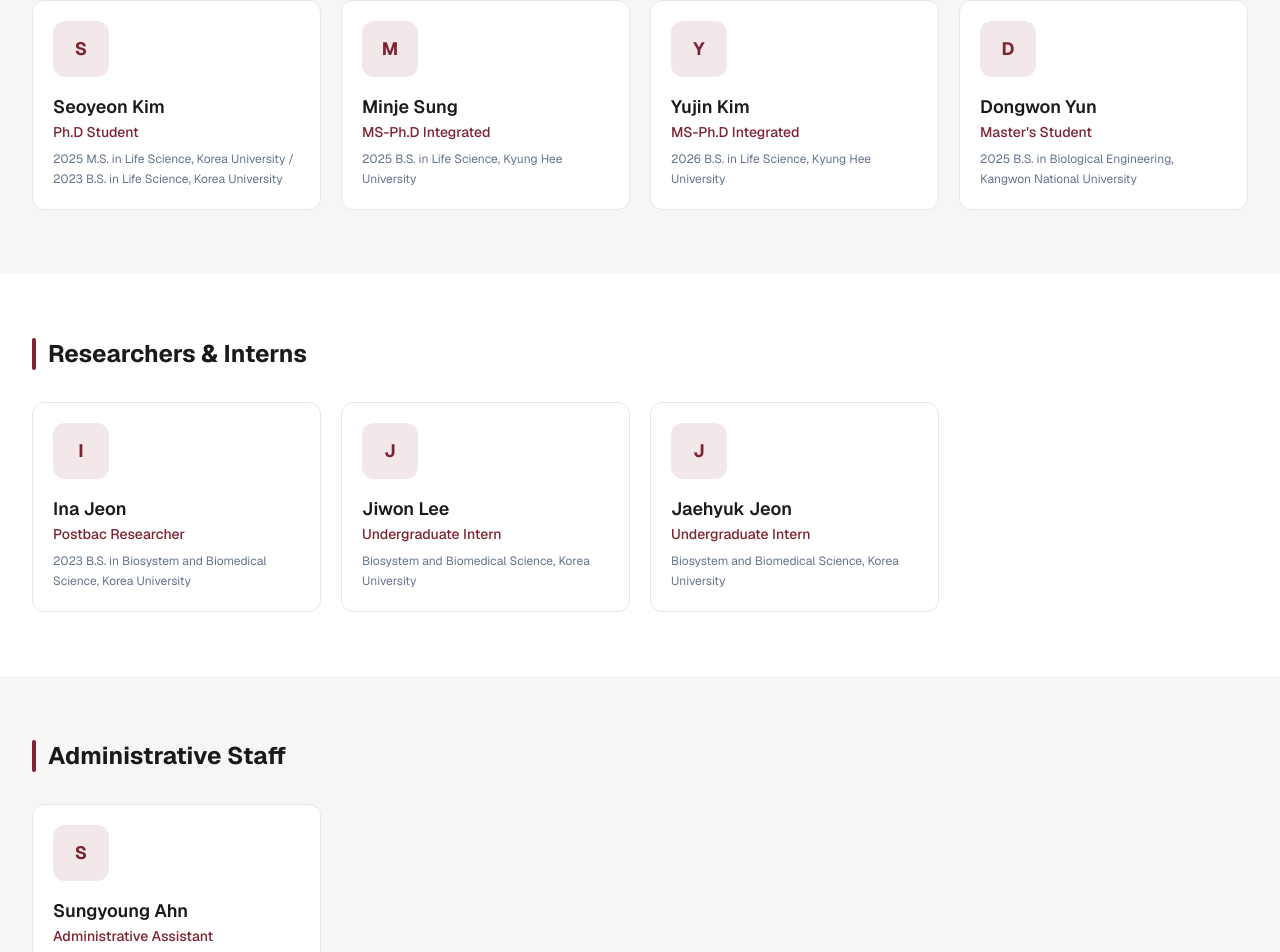
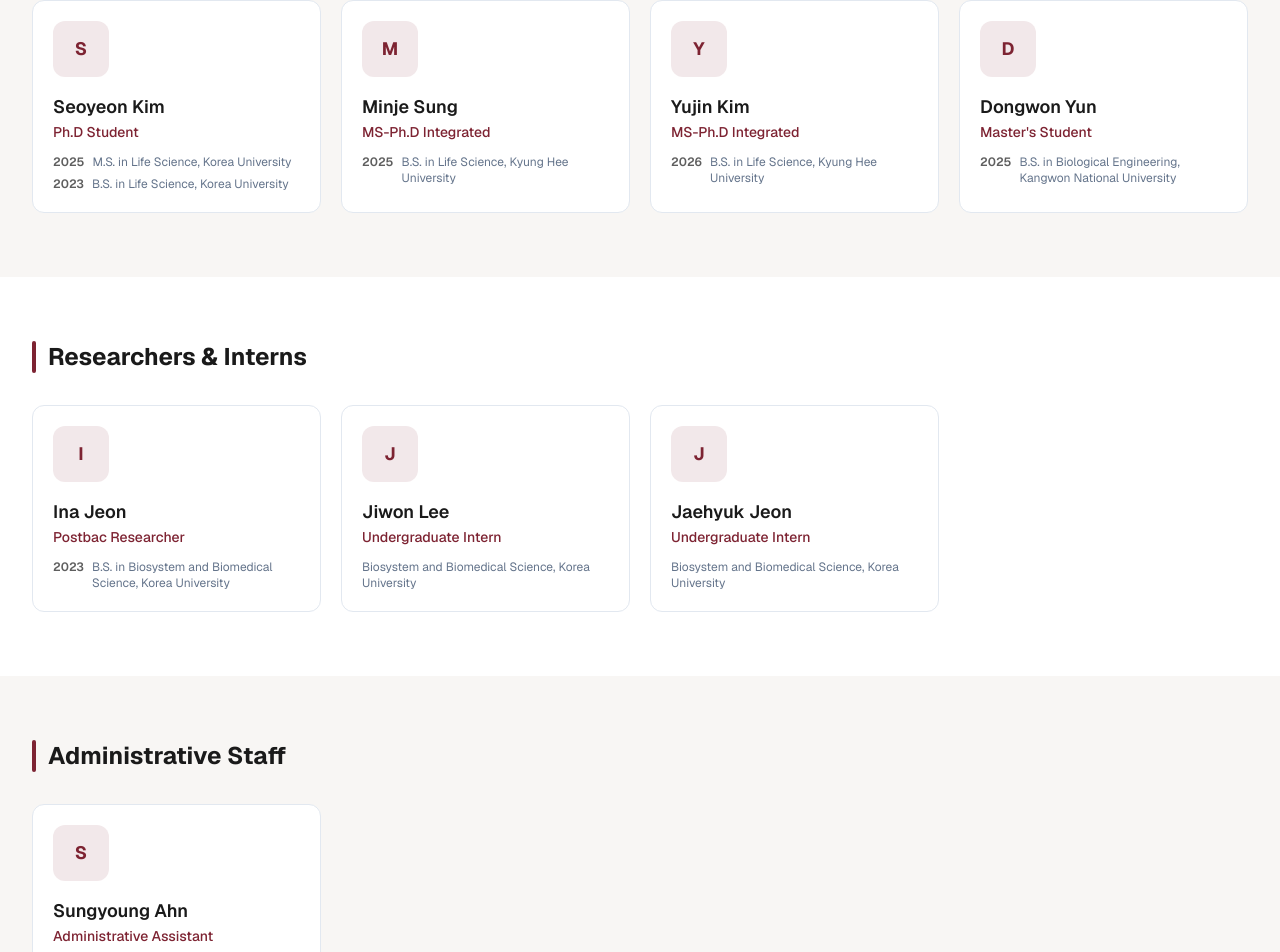
Before and after one commit to bioz1lee/lab-portal, a Next.js app: page /members in a window 1280 px wide. Shown: the part 968-1920 px from the top of the page. Built offline with nearby package versions, Linux system fonts and the light colour scheme.

Commit message:
Restructure member cards: education as structured list

```diff
--- a/src/app/members/page.tsx
+++ b/src/app/members/page.tsx
@@ -92,22 +92,31 @@ export default function MembersPage() {
             <MemberCard
               name="Seoyeon Kim"
               role="Ph.D Student"
-              details="2025 M.S. in Life Science, Korea University / 2023 B.S. in Life Science, Korea University"
+              education={[
+                { degree: "M.S.", field: "Life Science", school: "Korea University", year: "2025" },
+                { degree: "B.S.", field: "Life Science", school: "Korea University", year: "2023" },
+              ]}
             />
             <MemberCard
               name="Minje Sung"
               role="MS-Ph.D Integrated"
-              details="2025 B.S. in Life Science, Kyung Hee University"
+              education={[
+                { degree: "B.S.", field: "Life Science", school: "Kyung Hee University", year: "2025" },
+              ]}
             />
             <MemberCard
               name="Yujin Kim"
               role="MS-Ph.D Integrated"
-              details="2026 B.S. in Life Science, Kyung Hee University"
+              education={[
+                { degree: "B.S.", field: "Life Science", school: "Kyung Hee University", year: "2026" },
+              ]}
             />
             <MemberCard
               name="Dongwon Yun"
               role="Master's Student"
-              details="2025 B.S. in Biological Engineering, Kangwon National University"
+              education={[
+                { degree: "B.S.", field: "Biological Engineering", school: "Kangwon National University", year: "2025" },
+              ]}
             />
           </div>
         </div>
@@ -119,17 +128,23 @@ export default function MembersPage() {
           <MemberCard
             name="Ina Jeon"
             role="Postbac Researcher"
-            details="2023 B.S. in Biosystem and Biomedical Science, Korea University"
+            education={[
+              { degree: "B.S.", field: "Biosystem and Biomedical Science", school: "Korea University", year: "2023" },
+            ]}
           />
           <MemberCard
             name="Jiwon Lee"
             role="Undergraduate Intern"
-            details="Biosystem and Biomedical Science, Korea University"
+            education={[
+              { field: "Biosystem and Biomedical Science", school: "Korea University" },
+            ]}
           />
           <MemberCard
             name="Jaehyuk Jeon"
             role="Undergraduate Intern"
-            details="Biosystem and Biomedical Science, Korea University"
+            education={[
+              { field: "Biosystem and Biomedical Science", school: "Korea University" },
+            ]}
           />
         </div>
       </PageSection>
@@ -145,7 +160,7 @@ export default function MembersPage() {
             <MemberCard
               name="Sungyoung Ahn"
               role="Administrative Assistant"
-              details="Joint appointment with Professor Jaewoong Lee, Kyuri Lee"
+              note="Joint appointment with Prof. Jaewoong Lee, Kyuri Lee"
             />
           </div>
         </div>
@@ -157,13 +172,13 @@ export default function MembersPage() {
           <MemberCard
             name="Younghoon Jung"
             role="Graduate Intern"
-            details="2025.03 ~ 2025.05"
+            note="2025.03 – 2025.05"
             alumni
           />
           <MemberCard
             name="EunJoo Shin"
             role="Administrative Assistant"
-            details="2025.04 ~ 2025.08"
+            note="2025.04 – 2025.08"
             alumni
           />
         </div>
@@ -172,15 +187,24 @@ export default function MembersPage() {
   );
 }
 
+interface Education {
+  degree?: string;
+  field: string;
+  school: string;
+  year?: string;
+}
+
 function MemberCard({
   name,
   role,
-  details,
+  education,
+  note,
   alumni = false,
 }: {
   name: string;
   role: string;
-  details: string;
+  education?: Education[];
+  note?: string;
   alumni?: boolean;
 }) {
   return (
@@ -198,7 +222,17 @@ function MemberCard({
       </div>
       <h3 className="font-semibold text-foreground">{name}</h3>
       <p className={`text-sm font-medium mt-0.5 ${alumni ? "text-muted" : "text-crimson"}`}>{role}</p>
-      <p className="text-xs text-muted mt-2 leading-relaxed">{details}</p>
+      {education && (
+        <ul className="mt-3 space-y-1.5">
+          {education.map((edu, i) => (
+            <li key={i} className="text-xs text-muted flex gap-2">
+              {edu.year && <span className="font-semibold text-foreground/70 shrink-0">{edu.year}</span>}
+              <span>{edu.degree ? `${edu.degree} in ` : ""}{edu.field}, {edu.school}</span>
+            </li>
+          ))}
+        </ul>
+      )}
+      {note && <p className="text-xs text-muted mt-3 italic">{note}</p>}
     </div>
   );
 }
```
